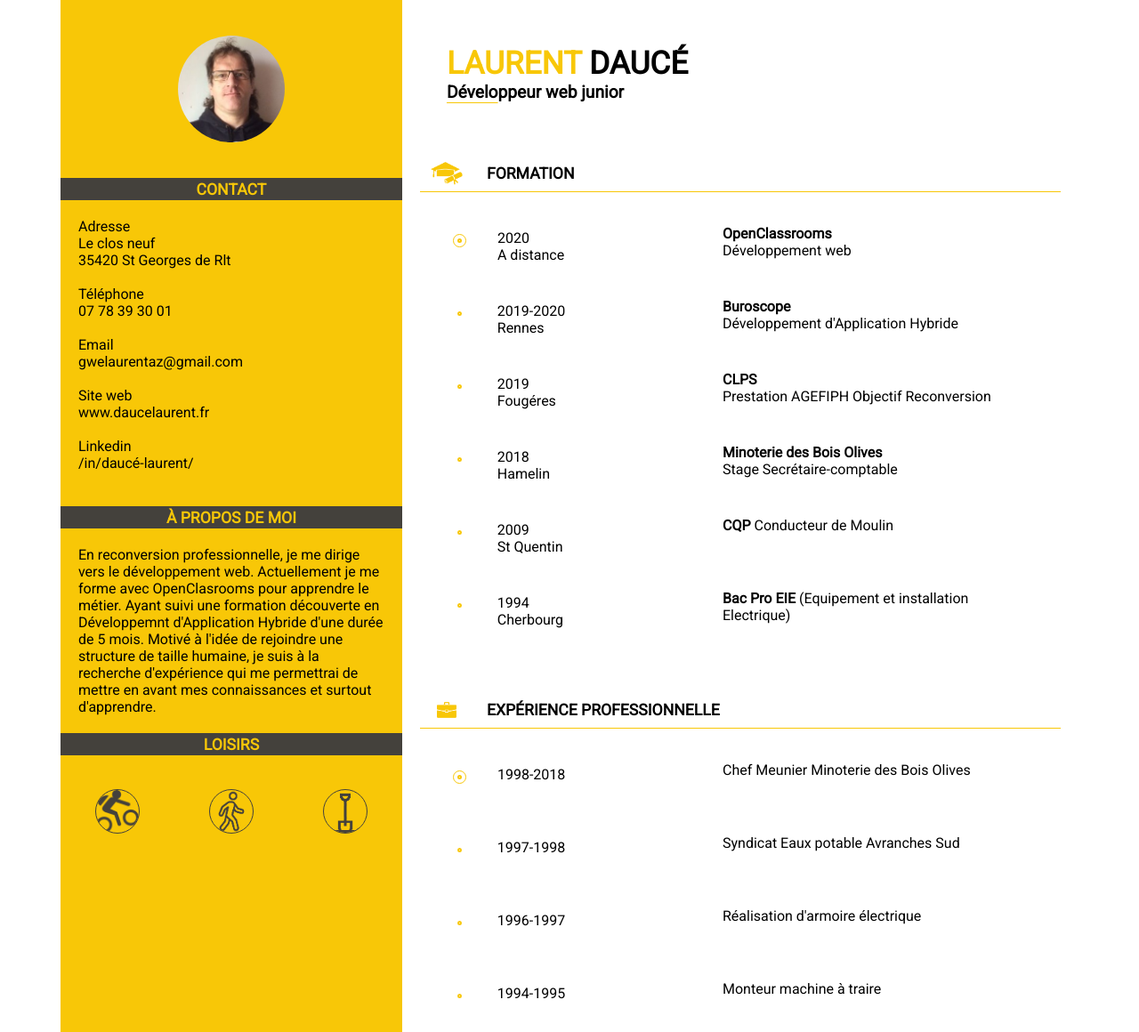
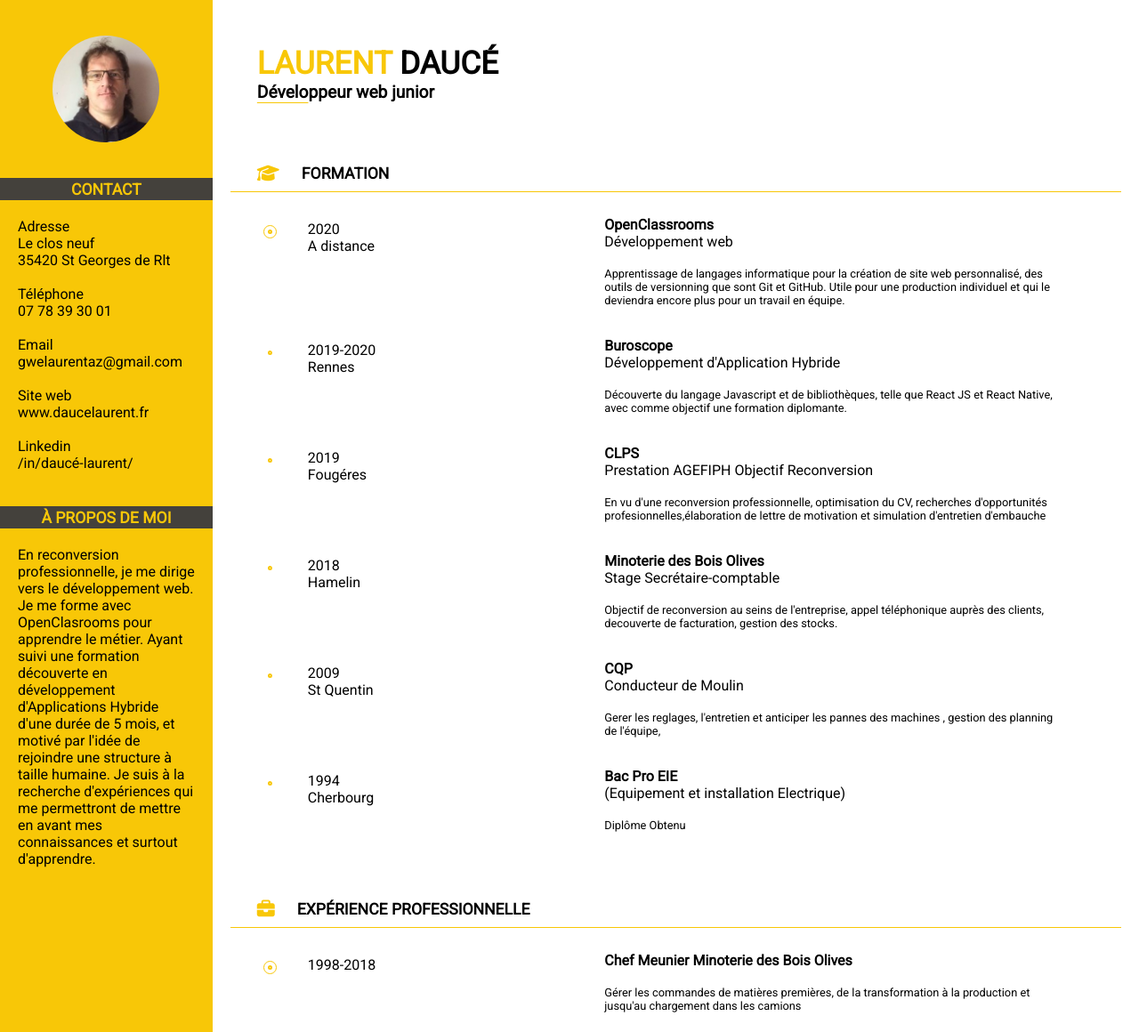
Before and after one commit to Tazlocoding/curriculum-vitae, a plain HTML site: page index.html in a window 1280 px wide. Shown: the top 1160 px of the page at 89% size. Drawn offline with Linux system fonts and the light colour scheme.

Commit message:
Ajout du link vers fontawesone

```diff
--- a/index.html
+++ b/index.html
@@ -6,7 +6,7 @@
     <!-- Open Graph data -->
     <meta property="og:title" content="Mon cv" />
     <meta property="og:type" content="article" />
-    <meta property="og:url" content="http://www.example.com/" />
+    <meta property="og:url" content="https://tazlocoding.github.io/curriculum-vitae" />
     <meta property="og:image" content="http://example.com/profil.jpg" />
     <meta property="og:description" content="Présentation de mon parcour par mon cv et de mon avenir professionnel" />
     <!-- Twitter Card data -->
@@ -14,6 +14,7 @@
     <meta name="twitter:description" content="Présentation de mon parcour et de mon avenir professionnel"/>
 
     <link href="https://fonts.googleapis.com/css?family=Roboto&display=swap" rel="stylesheet">
+    <script src="https://kit.fontawesome.com/41790c10cc.js" crossorigin="anonymous"></script>
     <link rel="stylesheet" href="style.css" />
     <title>Daucé laurent</title>
   </head>
@@ -22,8 +23,9 @@
       <!-- Partie gauche -->
       <aside class="asideSectionLeft">
         <!-- Partie photo -->
-        <section class="asideSection__img">
-          <img class="asideSection__photo" src="images/profil.jpg" alt="profil" />
+        <section>
+          <h4 class="asideSection__img">
+          <img class="asideSection__photo" src="images/profil.jpg" alt="profil"/></h4>
         </section>
         <!-- Partie contact -->
         <section >
@@ -44,24 +46,21 @@
         </section>
         <!-- Partie A propos -->
         <section>
-          <h3 class="asideSection__titre  asideSection__color">à propos de moi</h3>
+          <h3 class="asideSection__titre  asideSection__color ">à propos de moi</h3>
           <div class="asideSection__texte">
-          <p>
-            En reconversion professionnelle, je me dirige vers le développement
-            web. Actuellement je me forme avec OpenClasrooms pour apprendre le métier.
-            Ayant suivi une formation découverte en Développemnt d'Application Hybride d'une durée de 5 mois.
-             Motivé à l'idée de rejoindre une structure de taille humaine, je
-            suis à la recherche d'expérience qui me permettrai de mettre en
+          <p>En reconversion professionnelle, je me dirige vers le développement web. Je me forme avec OpenClasrooms pour apprendre le métier.
+            Ayant suivi une formation découverte en développement d'Applications Hybride d'une durée de 5 mois, et motivé par l'idée de rejoindre une structure à taille humaine.
+            Je suis à la recherche d'expériences qui me permettront de mettre en
             avant mes connaissances et surtout d'apprendre.
           </p>
         </div>
         </section>
         <!-- Partie loisirs -->
-        <section class="asideLeft__section">
+        <section class="asideLeft__section asideSection--position">
           <h3 class="asideSection__titre  asideSection__color">loisirs</h3>
           <div class="asideSection__logo">
-              <img class="asideSectionLogo" src="images/velo.png" alt="un cycliste" />
-              <img class="asideSectionLogo" src="images/walking.png" alt="un marcheur" />
+              <i class="asideSectionLogo fa fa-biking "></i>
+              <i class="asideSectionLogo fa fa-hiking"></i>
               <img class="asideSectionLogo" src="images/jardinage.png" alt="un jardinier"/>
           </div>
         </section>
@@ -70,8 +69,9 @@
       <!-- Partie droite -->
       <main class="right">
         <!-- Nom et métier -->
-        <section class="header__img">
-          <img class="header__photo" src="images/profil.jpg" alt="profil" />
+        <section>
+          <h4 class="header__img">
+          <img class="header__photo" src="images/profil.jpg" alt="profil" /></h4>
         </section>
         <header >
           <h1><span class="headerFirstName">laurent</span> daucé</h1>
@@ -80,12 +80,10 @@
         <!-- Partie formation -->
         <section>
           <div class="mainSection">
-          <img class="main__logo" src="images/formation.png" alt="formation" />
+          <i class="fas fa-graduation-cap"></i>
           <h3 class="main__titre">formation</h3>
         </div>
           <hr>
-
-         <article class="articleFormation">
 
           <div class="ligne">
             <div class="point">
@@ -95,7 +93,9 @@
               <p>2020<br/> A distance</p>
             </div>
             <div class="droite">
-              <p><span>OpenClassrooms</span><br/> Développement web</p>
+              <p><span>OpenClassrooms</span><br/> Développement web</p><br/>
+              <p class="text">Apprentissage de langages informatique pour la création de site web personnalisé, des outils de versionning que sont Git et GitHub.
+                Utile pour une production individuel et qui le deviendra encore plus pour un travail en équipe.</p>
             </div>
           </div>
           <div class="ligne">
@@ -104,25 +104,29 @@
               <p>2019-2020<br/>Rennes</p>
             </div>
             <div class="droite">
-              <p><span>Buroscope</span><br/> Développement d'Application Hybride</p>
+              <p><span>Buroscope</span><br/> Développement d'Application Hybride</p><br/>
+              <p class="text">Découverte du langage Javascript et de bibliothèques, telle que React JS et React Native, avec comme
+                objectif une formation diplomante.</p>
             </div>
           </div>
           <div class="ligne">
             <div class="point"></div>
             <div class="gauche">
-              <p>2019<br/>Fougéres&ensp;</p>
+              <p>2019<br/>Fougéres</p>
             </div>
             <div class="droite">
-              <p><span>CLPS</span><br/> Prestation AGEFIPH Objectif Reconversion</p>
+              <p><span>CLPS</span><br/> Prestation AGEFIPH Objectif Reconversion</p><br/>
+              <p class="text">En vu d'une reconversion professionnelle, optimisation du CV, recherches d'opportunités profesionnelles,élaboration de lettre de motivation et simulation d'entretien d'embauche  </p>
             </div>
           </div>
           <div class="ligne">
             <div class="point"></div>
             <div class="gauche">
-              <p>2018<br/>Hamelin&ensp;&ensp;</p>
+              <p>2018<br/>Hamelin</p>
             </div>
             <div class="droite">
-              <p><span>Minoterie des Bois Olives</span><br/> Stage Secrétaire-comptable</p>
+              <p><span>Minoterie des Bois Olives</span><br/> Stage Secrétaire-comptable</p><br/>
+              <p class="text">Objectif de reconversion au seins de l'entreprise, appel téléphonique auprès des clients, decouverte de facturation, gestion des stocks.</p>
             </div>
           </div>
           <div class="ligne">
@@ -131,7 +135,8 @@
               <p>2009<br/>St Quentin</p>
             </div>
             <div class="droite">
-              <p><span>CQP</span> Conducteur de Moulin</p>
+              <p><span>CQP</span><br/> Conducteur de Moulin</p><br/>
+              <p class="text">Gerer les reglages, l'entretien et anticiper les pannes des machines , gestion des planning de l'équipe, </p>
             </div>
           </div>
           <div class="ligne">
@@ -140,19 +145,20 @@
               <p>1994<br/> Cherbourg</p>
             </div>
             <div class="droite">
-              <p><span>Bac Pro EIE</span> (Equipement et installation Electrique)</p>
+              <p><span>Bac Pro EIE</span><br/> (Equipement et installation Electrique)</p><br/>
+              <p class="text">Diplôme Obtenu</p>
             </div>
           </div>
-        </article>
+
         </section >
         <!-- Partie ex pro -->
         <section>
           <div class="mainSection">
-          <img class="main__logo" src="images/expérience.png" alt="expérience" />
+          <i class="fas fa-briefcase"></i>
           <h3 class="main__titre">expérience professionnelle</h3>
           </div>
           <hr>
-          <article class="articleExperience">
+
             <div class="ligne">
               <div class="point">
                 <div class="cercle"></div>
@@ -161,7 +167,9 @@
                 <p>1998-2018</p><br/>
               </div>
               <div class="droite">
-                <p>Chef Meunier Minoterie des Bois Olives</p><br/>
+                <p><span>Chef Meunier Minoterie des Bois Olives</span></p><br/>
+                <p class="text">Gérer les commandes de matières premières, de la transformation à la production et
+                  jusqu'au chargement dans les camions </p>
               </div>
             </div>
             <div class="ligne">
@@ -171,6 +179,7 @@
               </div>
               <div class="droite">
                 <p>Syndicat Eaux potable Avranches Sud</p><br/>
+                <p class="text">Suivi de la prise d'eau en rivière et traité pour devenir de l'eau potable</p>
               </div>
             </div>
             <div class="ligne">
@@ -180,6 +189,7 @@
               </div>
               <div class="droite">
                 <p>Réalisation d'armoire électrique</p><br/>
+                <p class="text">Création d'armoire pour raclette à lisier installer chez les agriculteurs</p>
               </div>
             </div>
             <div class="ligne">
@@ -189,19 +199,20 @@
               </div>
               <div class="droite">
                 <p>Monteur machine à traire</p><br/>
+                <p class="text">Installation pour la traite des vaches dans de petites et très grandes fermes</p>
               </div>
             </div>
-        </article>
+
         </section>
 
         <!-- Partie recommandation -->
         <section>
           <div class="mainSection">
-          <img class="main__logo" src="images/crayon.png" alt="un crayon" />
+          <i class="fas fa-pen"></i>
           <h3 class="main__titre">recommandations</h3>
           </div>
           <hr>
-          <article class="articleRecommandation">
+
             <div class="ligne">
               <div class="articleRecommandation__gauche">
                 <p><span>Billot Jean-françois</span></p>
@@ -214,7 +225,7 @@
                 <p>Email : p.pinel@buroscope.fr</p>
               </div>
             </div>
-         </article>
+
         </section>
       </main>
     </div>
```
